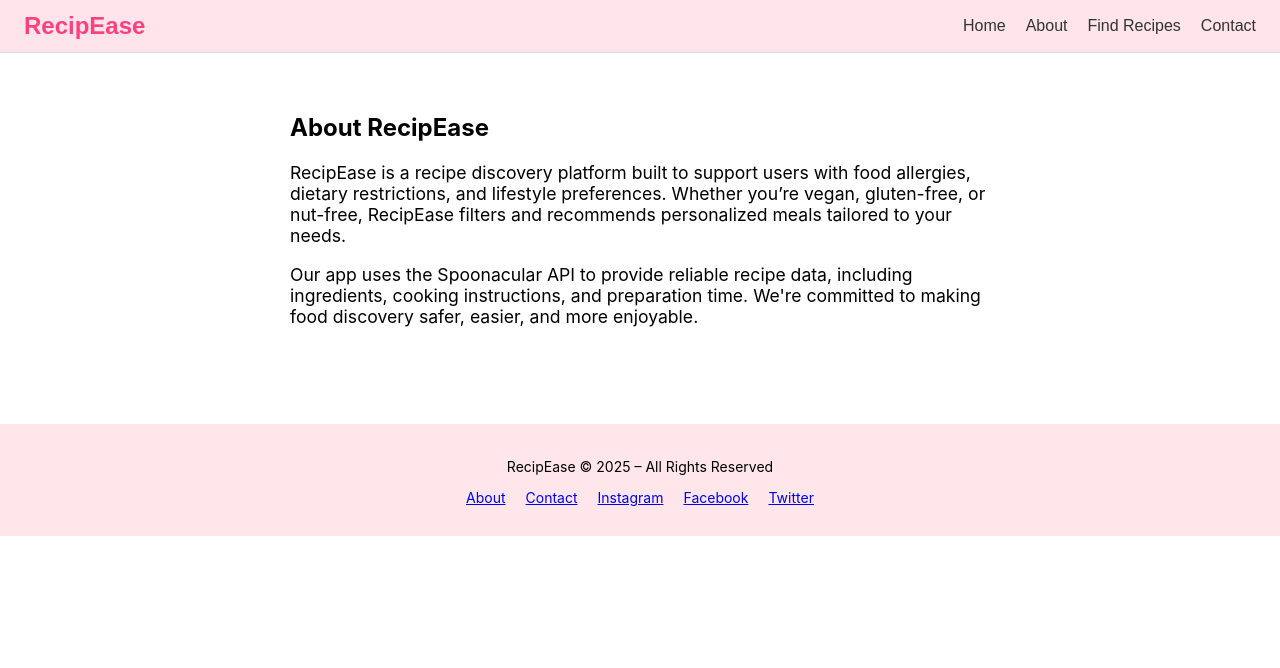
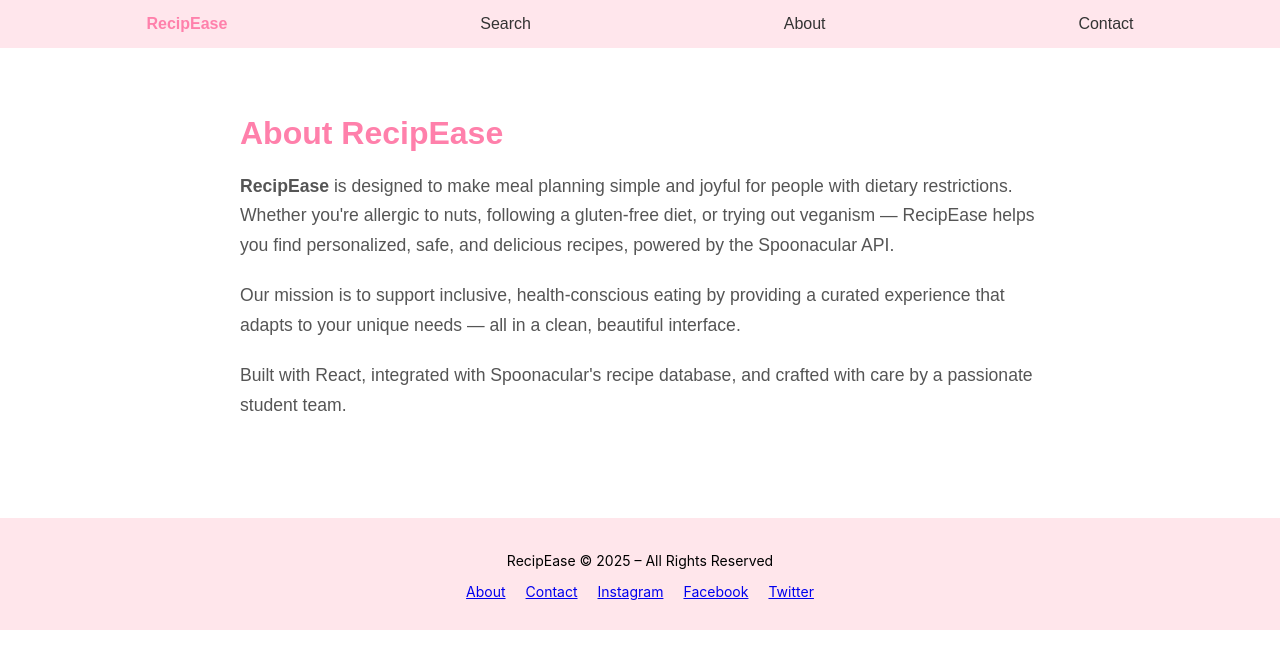
Before and after one commit to ishratarshad/RecipEase, a React (Create React App) app in the folder client/: page /about in a window 1280 px wide. Shown: the top 668 px of the page. Built offline with nearby package versions, Linux system fonts and the light colour scheme; no server answers; the HTML template or start-up script is replaced by a standard one.

Commit message:
Add About page with styled description

```diff
--- a/client/src/components/About.jsx
+++ b/client/src/components/About.jsx
@@ -2,15 +2,22 @@ import React from 'react';
 
 const About = () => {
   return (
-    <div style={{ padding: '40px', maxWidth: '700px', margin: '0 auto' }}>
-      <h2>About RecipEase</h2>
-      <p style={{ fontSize: '1.1rem', marginTop: '20px' }}>
-        RecipEase is a recipe discovery platform built to support users with food allergies, dietary restrictions, and lifestyle preferences.
-        Whether you’re vegan, gluten-free, or nut-free, RecipEase filters and recommends personalized meals tailored to your needs.
+    <div style={{ padding: '40px', maxWidth: '800px', margin: '0 auto', fontFamily: 'Poppins, sans-serif' }}>
+      <h2 style={{ color: '#ff80ab', fontSize: '2rem', marginBottom: '20px' }}>About RecipEase</h2>
+
+      <p style={{ fontSize: '1.1rem', color: '#555', lineHeight: '1.7' }}>
+        <strong>RecipEase</strong> is designed to make meal planning simple and joyful for people with dietary restrictions.
+        Whether you're allergic to nuts, following a gluten-free diet, or trying out veganism — RecipEase helps you find
+        personalized, safe, and delicious recipes, powered by the Spoonacular API.
       </p>
-      <p style={{ fontSize: '1.1rem', marginTop: '15px' }}>
-        Our app uses the Spoonacular API to provide reliable recipe data, including ingredients, cooking instructions, and preparation time.
-        We're committed to making food discovery safer, easier, and more enjoyable.
+
+      <p style={{ fontSize: '1.1rem', color: '#555', marginTop: '20px', lineHeight: '1.7' }}>
+        Our mission is to support inclusive, health-conscious eating by providing a curated experience that
+        adapts to your unique needs — all in a clean, beautiful interface.
+      </p>
+
+      <p style={{ fontSize: '1.1rem', color: '#555', marginTop: '20px', lineHeight: '1.7' }}>
+        Built with React, integrated with Spoonacular's recipe database, and crafted with care by a passionate student team.
       </p>
     </div>
   );
--- a/client/src/components/Navbar.jsx
+++ b/client/src/components/Navbar.jsx
@@ -1,36 +1,22 @@
-// client/src/components/Navbar.jsx
 import React from 'react';
 import { Link } from 'react-router-dom';
 
 const Navbar = () => {
   return (
     <nav style={{
-      backgroundColor: '#ffe4ec',
-      padding: '12px 24px',
       display: 'flex',
-      justifyContent: 'space-between',
+      justifyContent: 'space-around',
       alignItems: 'center',
-      fontFamily: 'Poppins, sans-serif',
-      borderBottom: '1px solid #ddd'
+      padding: '15px 20px',
+      backgroundColor: '#ffe6ec',
+      fontFamily: 'Poppins, sans-serif'
     }}>
-      <div style={{ fontSize: '1.5rem', fontWeight: 'bold', color: '#ff4081' }}>
-        RecipEase
-      </div>
-
-      <div style={{ display: 'flex', gap: '20px' }}>
-        <Link to="/" style={linkStyle}>Home</Link>
-        <Link to="/about" style={linkStyle}>About</Link>
-        <Link to="/search" style={linkStyle}>Find Recipes</Link>
-        <Link to="/contact" style={linkStyle}>Contact</Link>
-      </div>
+      <Link to="/" style={{ textDecoration: 'none', color: '#ff80ab', fontWeight: 'bold' }}>RecipEase</Link>
+      <Link to="/search" style={{ textDecoration: 'none', color: '#333' }}>Search</Link>
+      <Link to="/about" style={{ textDecoration: 'none', color: '#333' }}>About</Link>
+      <Link to="/contact" style={{ textDecoration: 'none', color: '#333' }}>Contact</Link>
     </nav>
   );
 };
 
-const linkStyle = {
-  textDecoration: 'none',
-  color: '#333',
-  fontWeight: '500'
-};
-
 export default Navbar;
```
